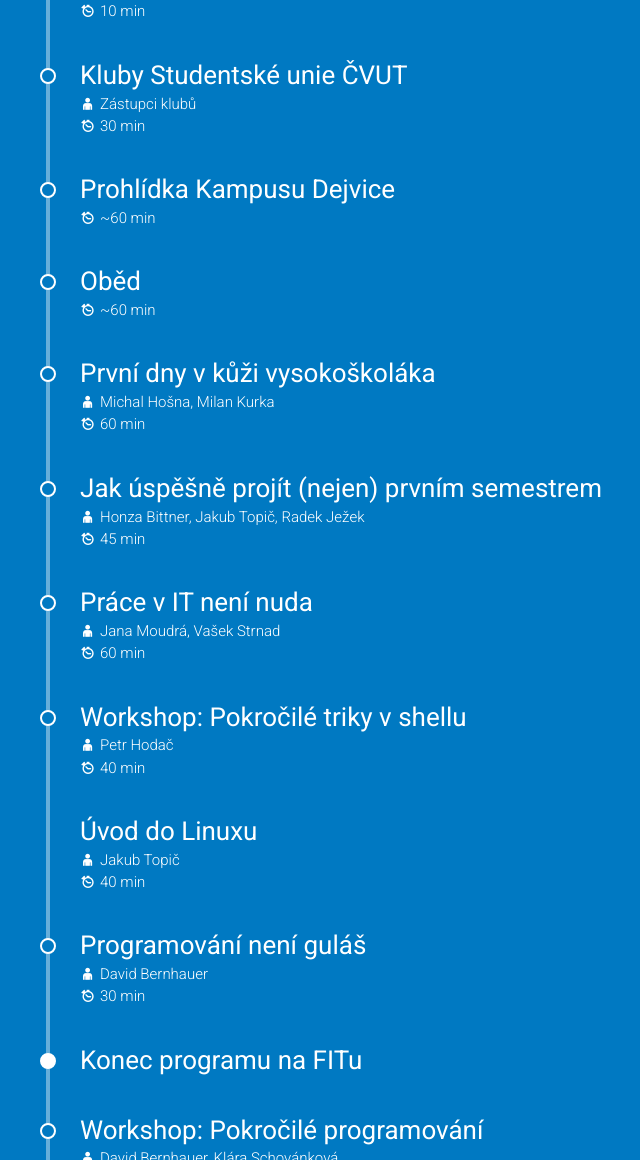
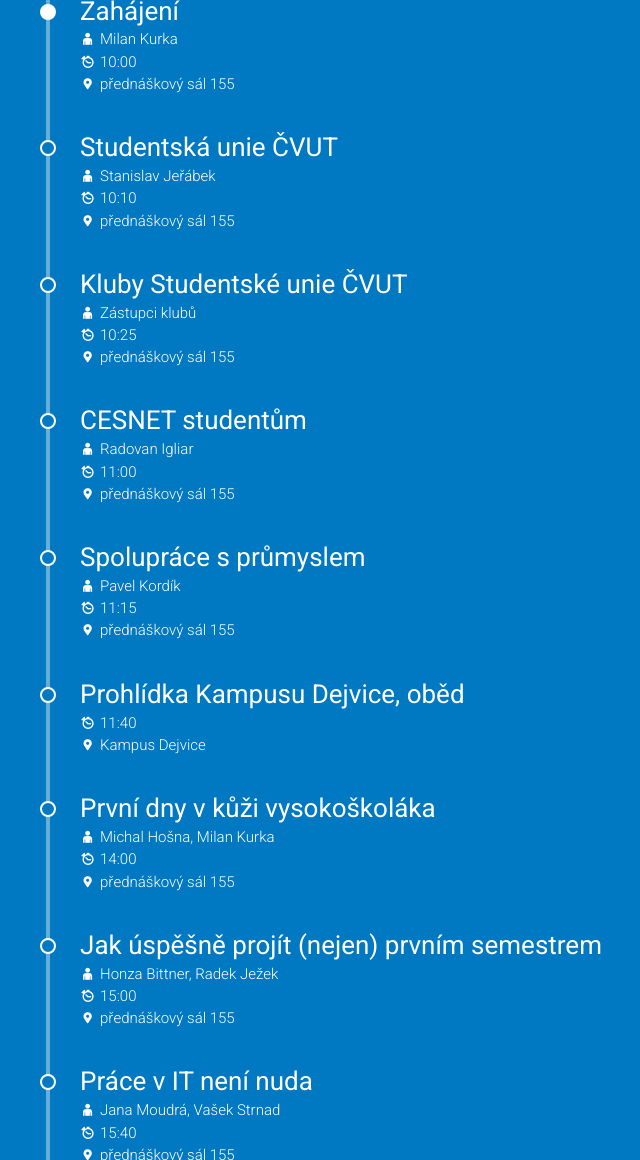
Before and after one commit to klubFITpp/Hello-FIT, a website: page src/index.html in a window 1280 px wide. Shown: the part 1640-2800 px from the top of the page, without its empty margins (319-959 px from the left). Drawn offline with nearby package versions, Linux system fonts and the light colour scheme; files that its build step writes are made by us from their sources.

Commit message:
Update timeline, add presenters

```diff
--- a/package.json
+++ b/package.json
@@ -1,6 +1,6 @@
 {
   "name": "hellofit.cz",
-  "version": "1.0.0",
+  "version": "1.0.1",
   "description": "Hellofit.cz webpages",
   "main": "index.js",
   "scripts": {
--- a/src/index-parts/info.html
+++ b/src/index-parts/info.html
@@ -5,6 +5,7 @@
 
 <div class="flex-wrapper flex-wrapper--row">
     <a class="btn btn--pulse"
+       style="background: #aaa; cursor: not-allowed;"
        href="https://docs.google.com/a/fit.cvut.cz/forms/d/17vlsCE98A432Vk8JHcQwwFHAPlc6tyNgRAvv0ulAkOU"
        target="_blank">registrace</a>
     <a class="btn" href="https://www.facebook.com/events/222348968260752" target="_blank">FB&nbsp;událost</a>
@@ -15,3 +16,5 @@
 <p class="text">Přichystané budou i workshopy o Bashi a pro ty zkušenější budeme mít pokročilé programování. Prostě věci, které se ti v prvním semestru rozhodně hodí umět.</p>
 
 <p class="text">Po skončení programu na FITu se hromadně přesuneme na afterpárty na Strahov do <a class="link" href="https://www.google.cz/maps/place/Grilcentrum+Silicon+Hill/@50.0805086,14.3919404,18z/data=!4m8!1m2!2m1!1sGrilcentrum+Silicon+Hill!3m4!1s0x470b95025c214cbf:0xb1b37462306b0a90!8m2!3d50.0811786!4d14.3956307" target="_blank">grill centra</a> za blokem 11. Nabídneme ti točené pivo a klobásu na gril za studentskou cenu, ale klidně si přines své jídlo a pití. Účast na afterpárty není podmíněna bydlením na Strahově či jiné koleji ČVUT.</p>
+
+<p class="text">Další den budeš mít možnost prohlédnout si všechny aktivity, které na strahovských kolejích provozuje klub Silicon Hill. Dostaneš tak příležitost nakouknout do tajů strahovské sítě, bastlírny, posilovny, herny či audiovizuálního centra.</p>
--- a/src/index-parts/program.html
+++ b/src/index-parts/program.html
@@ -5,53 +5,73 @@
         <ul class="program">
             <li class="program__item program__item--highlight">
                 <h3 class="heading program__heading">Zahájení</h3>
-                <div class="program__time">10 min</div>
+                <div class="program__speakers">Milan Kurka</div>
+                <div class="program__time">10:00</div>
+                <div class="program__location">přednáškový sál 155</div>
             </li>
             <li class="program__item">
                 <h3 class="heading program__heading">Studentská unie ČVUT </h3>
                 <div class="program__speakers">Stanislav Jeřábek</div>
-                <div class="program__time">10 min</div>
+                <div class="program__time">10:10</div>
+                <div class="program__location">přednáškový sál 155</div>
             </li>
             <li class="program__item">
                 <h3 class="heading program__heading">Kluby Studentské unie ČVUT </h3>
                 <div class="program__speakers">Zástupci klubů</div>
-                <div class="program__time">30 min</div>
+                <div class="program__time">10:25</div>
+                <div class="program__location">přednáškový sál 155</div>
             </li>
             <li class="program__item">
-                <h3 class="heading program__heading">Prohlídka Kampusu Dejvice </h3>
-                <div class="program__time">~60 min</div>
+                <h3 class="heading program__heading">CESNET studentům</h3>
+                <div class="program__speakers">Radovan Igliar</div>
+                <div class="program__time">11:00</div>
+                <div class="program__location">přednáškový sál 155</div>
             </li>
             <li class="program__item">
-                <h3 class="heading program__heading">Oběd </h3>
-                <div class="program__time">~60 min</div>
+                <h3 class="heading program__heading">Spolupráce s průmyslem</h3>
+                <div class="program__speakers">Pavel Kordík</div>
+                <div class="program__time">11:15</div>
+                <div class="program__location">přednáškový sál 155</div>
+            </li>
+            <li class="program__item">
+                <h3 class="heading program__heading">Prohlídka Kampusu Dejvice, oběd</h3>
+                <div class="program__time">11:40</div>
+                <div class="program__location">Kampus Dejvice</div>
             </li>
             <li class="program__item">
                 <h3 class="heading program__heading">První dny v kůži vysokoškoláka </h3>
                 <div class="program__speakers">Michal Hošna, Milan Kurka</div>
-                <div class="program__time">60 min</div>
+                <div class="program__time">14:00</div>
+                <div class="program__location">přednáškový sál 155</div>
             </li>
             <li class="program__item">
                 <h3 class="heading program__heading">Jak úspěšně projít (nejen) prvním semestrem </h3>
-                <div class="program__speakers">Honza Bittner, Jakub Topič, Radek Ježek</div>
-                <div class="program__time">45 min</div>
+                <div class="program__speakers">Honza Bittner, Radek Ježek</div>
+                <div class="program__time">15:00</div>
+                <div class="program__location">přednáškový sál 155</div>
             </li>
             <li class="program__item">
                 <h3 class="heading program__heading">Práce v IT není nuda</h3>
                 <div class="program__speakers">Jana Moudrá, Vašek Strnad</div>
-                <div class="program__time">60 min</div>
+                <div class="program__time">15:40</div>
+                <div class="program__location">přednáškový sál 155</div>
             </li>
             <li class="program__item">
+                <h3 class="heading program__heading program__heading--parallel">Úvod do Linuxu</h3>
+                <div class="program__speakers">Jakub Topič, Milan Kurka</div>
+                <div class="program__time">16:40</div>
+                <div class="program__location">přednáškový sál 155</div>
+
                 <h3 class="heading program__heading">Workshop: Pokročilé triky v shellu </h3>
                 <div class="program__speakers">Petr Hodač</div>
-                <div class="program__time">40 min</div>
-                <h3 class="heading program__heading program__heading--parallel">Úvod do Linuxu</h3>
-                <div class="program__speakers">Jakub Topič</div>
-                <div class="program__time">40 min</div>
+                <div class="program__time">16:40</div>
+                <div class="program__location">učebna 349</div>
             </li>
             <li class="program__item">
                 <h3 class="heading program__heading">Programování není guláš</h3>
                 <div class="program__speakers">David Bernhauer</div>
-                <div class="program__time">30 min</div>
+                <div class="program__time">17:30</div>
+                <div class="program__location">přednáškový sál 155</div>
             </li>
             <li class="program__item program__item--highlight">
                 <h3 class="heading program__heading">Konec programu na FITu</h3>
@@ -59,9 +79,12 @@
             <li class="program__item">
                 <h3 class="heading program__heading">Workshop: Pokročilé programování</h3>
                 <div class="program__speakers">David Bernhauer, Klára Schovánková</div>
-                <div class="program__time">~60 min</div>
+                <div class="program__time">18:15</div>
+                <div class="program__location">učebna 349</div>
+
                 <h3 class="heading program__heading program__heading--parallel">Afterpárty</h3>
                 <div class="program__time">dokud budeme chtít, nejsme přeci malé děti :-)</div>
+                <div class="program__location">Grillcentrum Strahov</div>
             </li>
         </ul>
     </div>
--- a/src/index-parts/speakers.html
+++ b/src/index-parts/speakers.html
@@ -8,7 +8,7 @@
     "></div>
         <h3 class="speaker__name">Jana Moudrá</h3>
         <div class="speaker__role">přednášející</div>
-        <a class="link speaker__social" href="http://twitter.com/Janamou" target="_blank">@Janamou</a>
+        <a class="link speaker__social" href="https://twitter.com/Janamou" target="_blank">@Janamou</a>
         <p class="speaker__info">Jana je absolventkou magistra na FITu. Je vášnivou vývojářkou a zároveň Google Developer Expert na programovací jazyk Dart. Ráda přednáší na konferencích v Čechách i v zahraničí nebo nějaké sama organizuje. Je také spoluzakladatelkou firmy Juicymo, kde tvoří &bdquo;šťavnaté&rdquo; aplikace.﻿</p>
     </div>
 
@@ -19,7 +19,7 @@
     "></div>
         <h3 class="speaker__name">Václav Strnad</h3>
         <div class="speaker__role">přednášející</div>
-        <a class="link speaker__social" href="http://twitter.com/vaclavstrnad" target="_blank">@vaclavstrnad</a>
+        <a class="link speaker__social" href="https://twitter.com/vaclavstrnad" target="_blank">@vaclavstrnad</a>
         <p class="speaker__info">Vašek byl studentem FITu hned od jeho založení a vystudoval tu bakaláře i magistra. Dnes pracuje jako CTO pro Operátora ICT, tedy správce nové pražské tramvajenky Lítačka.</p>
     </div>
 
@@ -30,7 +30,7 @@
 "></div>
         <h3 class="speaker__name">Petr Hodač</h3>
         <div class="speaker__role">workshop</div>
-        <a class="link speaker__social" href="http://twitter.com/petrhodac" target="_blank">@petrhodac</a>
+        <a class="link speaker__social" href="https://twitter.com/petrhodac" target="_blank">@petrhodac</a>
         <p class="speaker__info">Petr je cvičící na FITu, každý rok organizuje konferenci LinuxDays a InstallFest. Kromě toho také řídí Středisko UNIXových technologií a organizuje vimpivo.</p>
     </div>
 
@@ -58,12 +58,34 @@
 
     <div class="speaker">
         <div class="speaker__avatar" style="
+    background-image: url('img/speakers/igliar.jpg');
+    background-image: -webkit-image-set(url('img/speakers/igliar.jpg') 1x, url(img/speakers/igliar@2x.jpg) 2x);
+    "></div>
+        <h3 class="speaker__name">Radovan Igliar</h3>
+        <div class="speaker__role">přednášející</div>
+        <a class="link speaker__social" href="https://twitter.com/RadovanIgliar" target="_blank">@RadovanIgliar</a>
+        <p class="speaker__info">Radovan je Chief Business Officier v CESNETu, zároveň má za sebou také bohatou stopu jako člen kolejního klubu Silicon Hill, kde spravoval servery a sítě, zastupoval také blok 6.</p>
+    </div>
+
+    <div class="speaker">
+        <div class="speaker__avatar" style="
+    background-image: url('img/speakers/kordik.jpg');
+    background-image: -webkit-image-set(url('img/speakers/kordik.jpg') 1x, url(img/speakers/kordik@2x.jpg) 2x);
+    "></div>
+        <h3 class="speaker__name">Pavel Kordík</h3>
+        <div class="speaker__role">přednášející</div>
+        <a class="link speaker__social" href="https://twitter.com/pavelkordik" target="_blank">@pavelkordik</a>
+        <p class="speaker__info">Pavel Kordík je vyučujícím na FITu, zkoumá automatizaci dataminingu, meta-learning a umělou inteligenci. Kromě toho má na starost Portál spolupráce s průmyslem (SSP), který nabízí zajímavou možnost praxe již během studia.</p>
+    </div>
+
+    <div class="speaker">
+        <div class="speaker__avatar" style="
     background-image: url('img/speakers/bittner.jpg');
     background-image: -webkit-image-set(url('img/speakers/bittner.jpg') 1x, url(img/speakers/bittner@2x.jpg) 2x);
     "></div>
         <h3 class="speaker__name">Honza Bittner</h3>
         <div class="speaker__role">organizátor, přednášející</div>
-        <a class="link speaker__social" href="http://twitter.com/tenhobi" target="_blank">@tenhobi</a>
+        <a class="link speaker__social" href="https://twitter.com/tenhobi" target="_blank">@tenhobi</a>
         <p class="speaker__info">Honza je předseda klubu FIT++ a kromě toho píše články do fakultního časopisu Buď&nbsp;FIT a na ITnetwork.cz. Ve svém volném čase rád čte, hraje si s jazykem Dart, snaží se dělat open source a pravidelně běhá &ndash; zastává pravidlo &bdquo;Buď FIT, žij FIT!&rdquo;</p>
     </div>
 
@@ -74,7 +96,7 @@
     "></div>
         <h3 class="speaker__name">Milan Kurka</h3>
         <div class="speaker__role">organizátor, přednášející</div>
-        <a class="link speaker__social" href="http://twitter.com/MilanKurka" target="_blank">@MilanKurka</a>
+        <a class="link speaker__social" href="https://twitter.com/MilanKurka" target="_blank">@MilanKurka</a>
         <p class="speaker__info">Milan je členem FIT++, kde se stará o grafiku a propagaci. Mimo klub pracuje na fakultním časopise Buď&nbsp;FIT a nově také pomáhá organizovat Seznamovák či SHOW&nbsp;2018. Ve svém volném čase se kromě IT věnuje grafice a designu.</p>
     </div>
 
@@ -85,7 +107,7 @@
     "></div>
         <h3 class="speaker__name">Michal Hošna</h3>
         <div class="speaker__role">organizátor, přednášející</div>
-        <a class="link speaker__social" href="http://twitter.com/michalhosna" target="_blank">@michalhosna</a>
+        <a class="link speaker__social" href="https://twitter.com/michalhosna" target="_blank">@michalhosna</a>
         <p class="speaker__info">Michal je členem FIT++. Rád dělá backendy, na kterých pracuje v manGoweb. Je to vidlák z vesnice, který si ve volném čase užívá chuť piva, rád posedí s kamarády u ohně a taky jezdí na kole.</p>
     </div>
 
@@ -107,7 +129,7 @@
 "></div>
         <h3 class="speaker__name">Jakub Topič</h3>
         <div class="speaker__role">přednášející</div>
-        <a class="link speaker__social" href="http://twitter.com/jakubtopic" target="_blank">@jakubtopic</a>
+        <a class="link speaker__social" href="https://twitter.com/jakubtopic" target="_blank">@jakubtopic</a>
         <p class="speaker__info">Kuba je členem FIT++. Je to geek, který se ve volném čase věnuje Linuxu a programování. Také je vášnivý fanda sci-fi a fantasy.</p>
     </div>
 
--- a/src/scss/_program.scss
+++ b/src/scss/_program.scss
@@ -70,7 +70,8 @@ $line-thickness: 4px;
 }
 
 .program__time,
-.program__speakers {
+.program__speakers,
+.program__location {
   display: block;
   font-size: 15px;
   position: relative; // because of absolute ::before
@@ -92,9 +93,13 @@ $line-thickness: 4px;
 }
 
 .program__time::before {
-  content: '';
+  content: '\e801';
 }
 
 .program__speakers::before {
-  content: '';
+  content: '\e800';
 }
+
+.program__location::before {
+  content: '\f031';
+}
```
Also changed, not shown: src/fonts/fontello/fontello.svg, src/fonts/fontello/fontello.ttf, src/fonts/fontello/fontello.woff, src/fonts/fontello/fontello.woff2, src/img/speakers/igliar.jpg (added), src/img/speakers/kordik.jpg (added), 1 other file.
